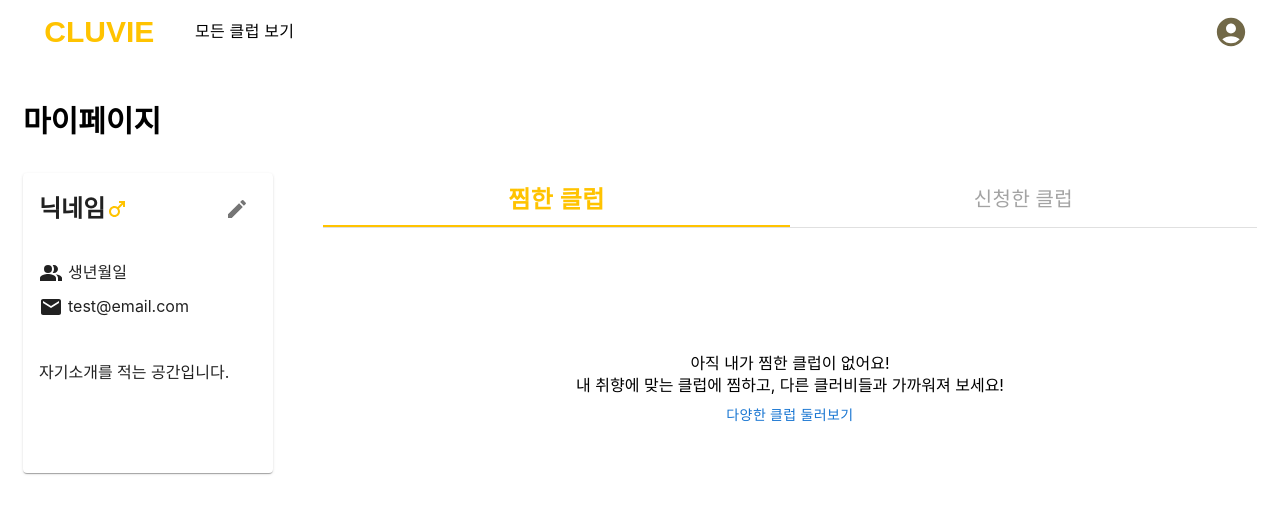
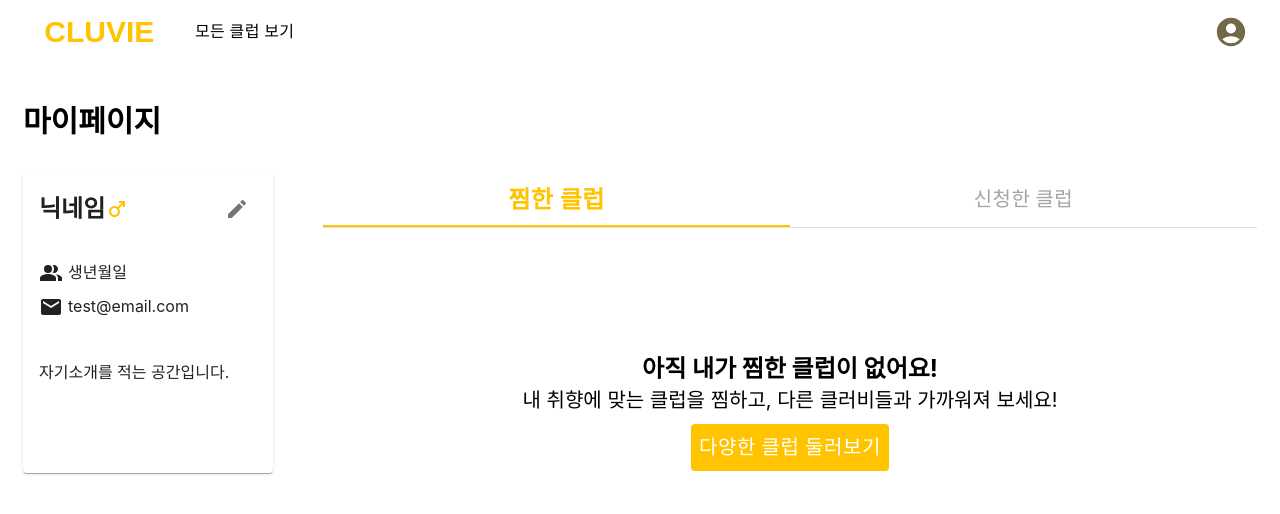
Before and after one commit to leewol/Cluvie, a React (Create React App) app in the folder front/: page /myPage in a window 1280 px wide. Shown: the top 514 px of the page. Built offline with nearby package versions, Linux system fonts and the light colour scheme; a web font is replaced by a local one.

Commit message:
[Feat] 마이페이지-탭 생성

```diff
--- a/front/src/components/MyPage/MyPageTab/MyPageTab.tsx
+++ b/front/src/components/MyPage/MyPageTab/MyPageTab.tsx
@@ -2,7 +2,8 @@
 /* eslint-disable import/no-unresolved */
 /* eslint-disable import/extensions */
 import * as React from "react";
-import { Tabs, Tab, Box, Button } from "@mui/material";
+import { Tabs, Tab, Box } from "@mui/material";
+import * as Style from "./MyPageTabStyle";
 
 interface TabPanelProps {
   // eslint-disable-next-line react/require-default-props
@@ -93,26 +94,30 @@ export default function BasicTabs() {
         </Tabs>
       </Box>
       <TabPanel value={value} index={0}>
-        <div style={{ textAlign: "center", marginTop: "100px" }}>
-          <div>아직 내가 찜한 클럽이 없어요!</div>
-          <div>
-            내 취향에 맞는 클럽에 찜하고, 다른 클러비들과 가까워져 보세요!
-          </div>
-          <div>
-            <Button>다양한 클럽 둘러보기</Button>
-          </div>
-        </div>
+        <Style.LikesClubDiv>
+          <Style.Text1>아직 내가 찜한 클럽이 없어요!</Style.Text1>
+          <Style.Text2>
+            내 취향에 맞는 클럽을 찜하고, 다른 클러비들과 가까워져 보세요!
+          </Style.Text2>
+          <Style.MyLink to='/clubList'>
+            <Style.MyPageButton color='inherit'>
+              다양한 클럽 둘러보기
+            </Style.MyPageButton>
+          </Style.MyLink>
+        </Style.LikesClubDiv>
       </TabPanel>
       <TabPanel value={value} index={1}>
-        <div>
-          <div>아직 내가 신청한 클럽이 없어요!</div>
-          <div>
+        <Style.LikesClubDiv>
+          <Style.Text1>아직 내가 신청한 클럽이 없어요!</Style.Text1>
+          <Style.Text2>
             내 취향에 맞는 클럽에 가입하고, 다른 클러비들과 가까워져 보세요!
-          </div>
-          <div>
-            <Button>다양한 클럽 둘러보기</Button>
-          </div>
-        </div>
+          </Style.Text2>
+          <Style.MyLink to='/clubList'>
+            <Style.MyPageButton color='inherit'>
+              다양한 클럽 둘러보기
+            </Style.MyPageButton>
+          </Style.MyLink>
+        </Style.LikesClubDiv>
       </TabPanel>
     </Box>
   );
--- /dev/null
+++ b/front/src/components/MyPage/MyPageTab/MyPageTabStyle.tsx
@@ -0,0 +1,31 @@
+import styled from "@emotion/styled";
+import { Link } from "react-router-dom";
+import { Button } from "@mui/material";
+
+export const LikesClubDiv = styled.div`
+  text-align: center;
+  margin-top: 100px;
+`;
+
+export const MyPageButton = styled(Button)`
+  margin-top: 10px;
+  color: white;
+  font-size: 20px;
+  background-color: #ffc300;
+  &:hover {
+    background-color: rgba(255, 195, 0, 0.6);
+  }
+`;
+
+export const Text1 = styled.div`
+  font-size: 24px;
+  font-weight: bold;
+`;
+
+export const Text2 = styled.div`
+  font-size: 20px;
+`;
+
+export const MyLink = styled(Link)`
+  text-decoration: none;
+`;
```
